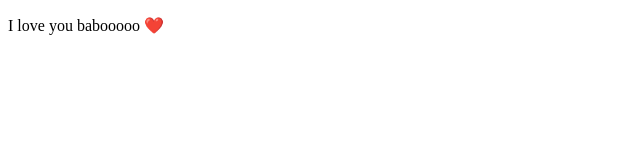
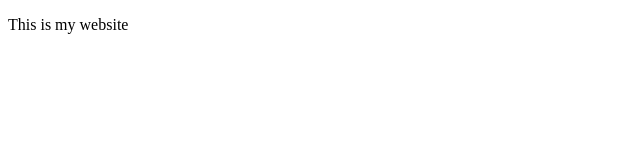
Before and after one commit to shivamraval28/shivamraval28.github.io, a plain HTML site: page index.html in a window 1280 px wide. Shown: the full height of the page, 0-640 px from the left. Drawn offline with Linux system fonts and the light colour scheme.

Commit message:
change message

```diff
--- a/index.html
+++ b/index.html
@@ -6,6 +6,6 @@
     <title>Home</title>
 </head>
 <body>
-    <p>I love you babooooo ❤️</p>
+    <p>This is my website</p>
 </body>
 </html>
```
